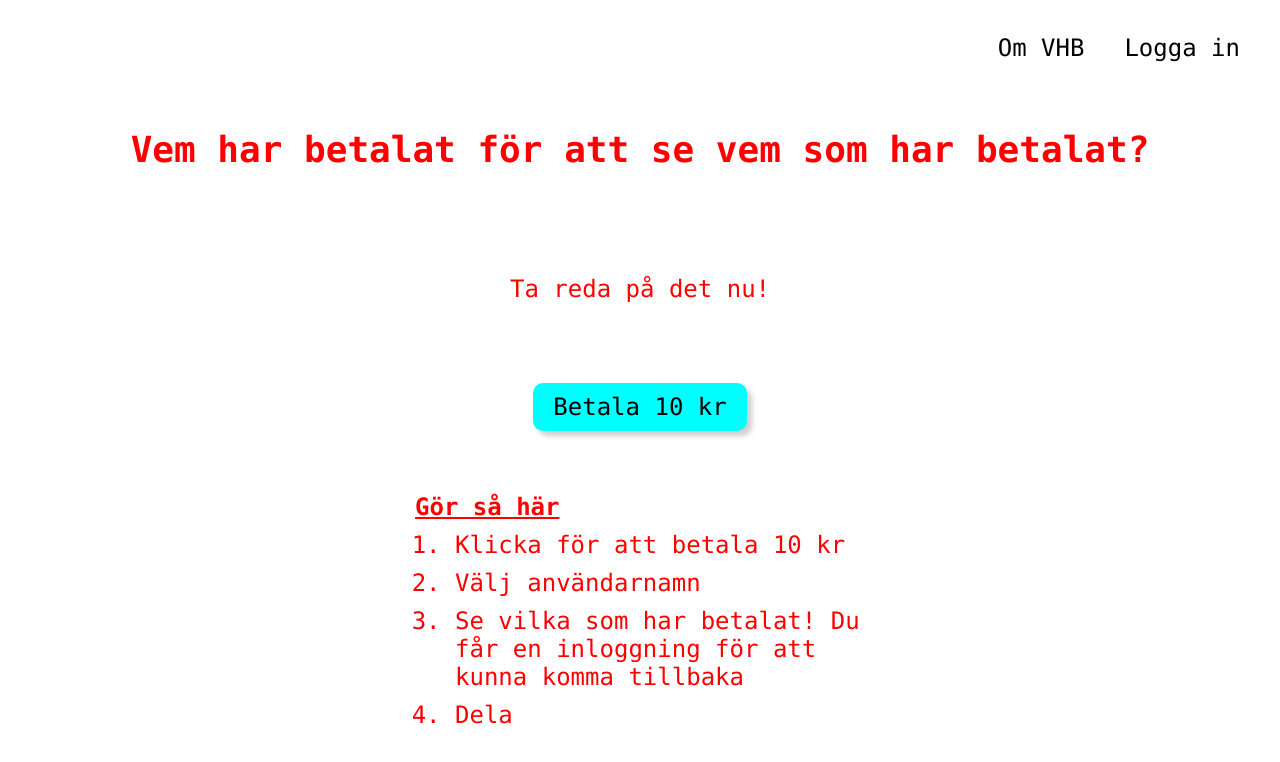
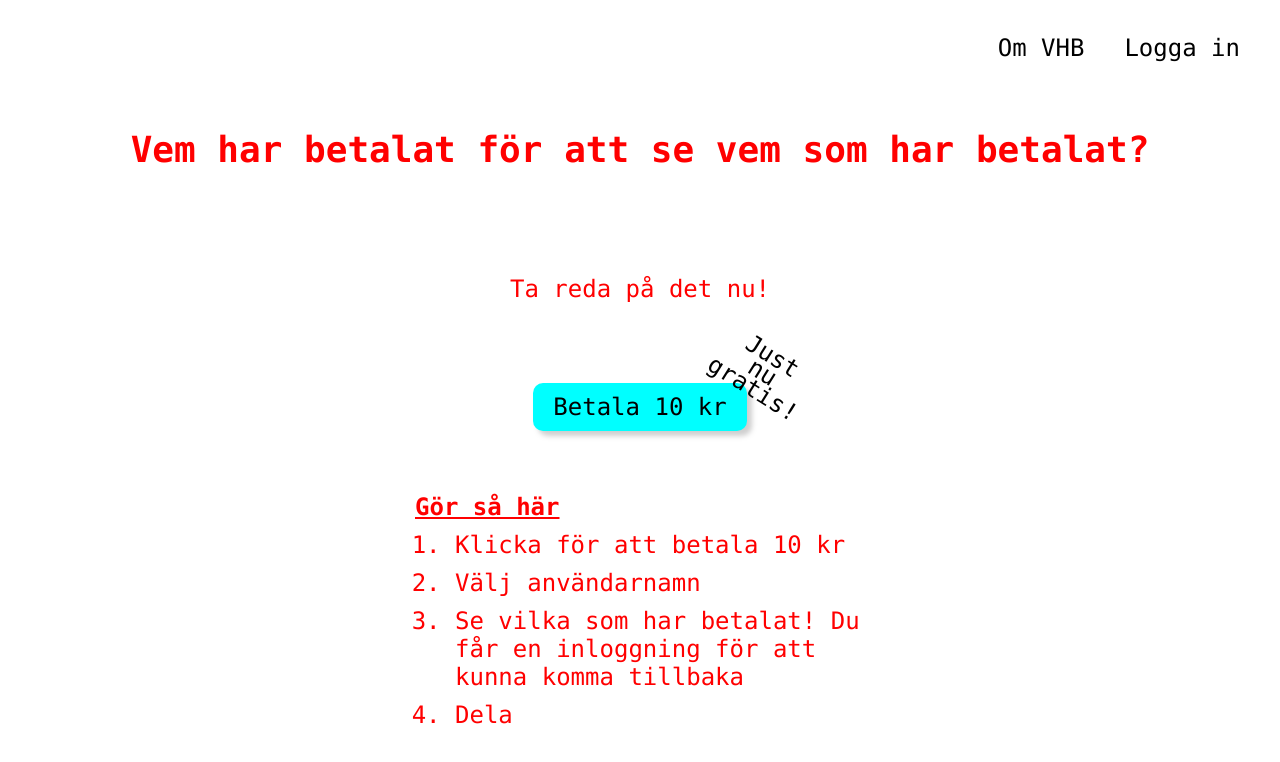
Before and after one commit to AbbeBlubb/vemharbetalat, a React (Create React App) app: page /#/ in a window 1280 px wide. Shown: the top 762 px of the page. Built offline with nearby package versions, Linux system fonts and the light colour scheme; no server answers.

Commit message:
Labeler component

```diff
--- a/src/components/Instructions.js
+++ b/src/components/Instructions.js
@@ -2,7 +2,7 @@ import React from 'react';
 
 export function Instructions() {
   return (
-    <section className='instructions'>
+    <article className='instructions'>
       <div className='instructions__header'>Gör så här</div>
       <ol>
         <li>Klicka för att betala 10 kr</li>
@@ -10,6 +10,6 @@ export function Instructions() {
         <li>Se vilka som har betalat! Du får en inloggning för att kunna komma tillbaka</li>
         <li>Dela</li>
       </ol>
-    </section>
+    </article>
   );
 }
--- a/src/components/authentication/SignupForm.js
+++ b/src/components/authentication/SignupForm.js
@@ -91,24 +91,32 @@ class SignupForm extends React.Component {
         className={'signup-form'}
         onSubmit={event => this.handleSignup(event, this.state.username, this.state.password)}>
 
-        <label htmlFor='username'>Synligt användarnamn 1-20 tecken</label>
+        <label
+          className={'signup-form__label'}
+          htmlFor='username'>
+            Synligt användarnamn
+        </label>
         <input
           className={'signup-form__input'}
           type='text'
           required
           name='username'
-          placeholder='Välj användarnamn'
+          placeholder='Synligt användarnamn'
           value={this.state.username}
           onChange={this.handleChange}
         />
 
-        <label htmlFor='password'>Lösenord 1-20 tecken</label>
+        <label
+          className={'signup-form__label'}
+          htmlFor='password'>
+            Lösenord
+        </label>
         <input
           className={'signup-form__input'}
           type='password'
           required
           name='password'
-          placeholder='Välj lösenord'
+          placeholder='Lösenord'
           value={this.state.password}
           onChange={this.handleChange}
         />
--- /dev/null
+++ b/src/components/labeler.js
@@ -0,0 +1,25 @@
+import React from 'react';
+
+
+export const Labeler = props => {
+
+  const getLabelType = styleType => {
+    switch (styleType) {
+      case 'button-now':
+        return <div className={`labeler__${styleType}`}>Just nu gratis!</div>;
+      default:
+        break;
+    }
+  };
+
+  return (
+    <div className={`labeler`}>
+      <div className='labeler__children'>
+        {props.children}
+      </div>
+
+      {getLabelType(props.styleType)}
+
+    </div>
+  );
+};
--- a/src/components/views/NewUser.js
+++ b/src/components/views/NewUser.js
@@ -23,13 +23,6 @@ export class NewUser extends React.Component {
             Skapa inloggning
           </Header>
 
-          <Paragraph
-            margin={'24px auto'}
-            textDecoration={'underline'}
-          >
-            Kampanj - just nu gratis!
-          </Paragraph>
-
           <SignupForm />
 
         </ContentWrapper>
--- a/src/components/views/Start.js
+++ b/src/components/views/Start.js
@@ -2,6 +2,7 @@ import React from 'react';
 import { Header } from '../Header';
 import { Instructions } from '../Instructions';
 import { Button } from '../Button';
+import { Labeler } from '../labeler';
 import { Paragraph } from '../Paragraph';
 import { Navigation } from '../Navigation';
 import { Modal } from '../modals/Modal';
@@ -36,9 +37,11 @@ export function Start(props) {
           Ta reda på det nu!
         </Paragraph>
 
-        <Button styleType={'buy'} rippleEffect={true} onClick={() => props.history.push('/new')}>
-          Betala 10 kr
-        </Button>
+        <Labeler styleType={'button-now'}>
+          <Button styleType={'buy'} rippleEffect={true} onClick={() => props.history.push('/new')}>
+            Betala 10 kr
+          </Button>
+        </Labeler>
 
         <Instructions />
       </ContentWrapper>
--- /dev/null
+++ b/src/styles/components/_labeler.scss
@@ -0,0 +1,23 @@
+.labeler {
+  position: relative;
+
+  &__button-now {
+    display: inline;
+    position: absolute;
+    width: 100px;
+    transform: translate(-50%, -50%) rotate(32deg);
+    z-index: 1;
+    pointer-events: none;
+    top: 7px;
+    right: -92px;
+    line-height: 0.8;
+    text-align: center;
+    color: black;
+
+    @media(min-width: 900px){
+      //width: auto;
+      top: -5px;
+      right: -105px;
+    }
+  }
+}
--- a/src/styles/components/authentication/_signup-form.scss
+++ b/src/styles/components/authentication/_signup-form.scss
@@ -1,6 +1,10 @@
 .signup-form {
   margin-top: 40px;
   text-align: left;
+
+  &__label {
+    font-weight: bold;
+  }
 
   &__input {
     margin-bottom: 20px;
--- a/src/styles/styles.scss
+++ b/src/styles/styles.scss
@@ -20,6 +20,7 @@
 @import 'components/paragraph';
 @import 'components/instructions';
 @import 'components/button';
+@import 'components/labeler';
 @import 'components/modals/modal';
 @import 'components/user-list';
 @import 'components/counter';
```
Also changed, not shown: 1 other file (tests, documents, lock files or other folders).
